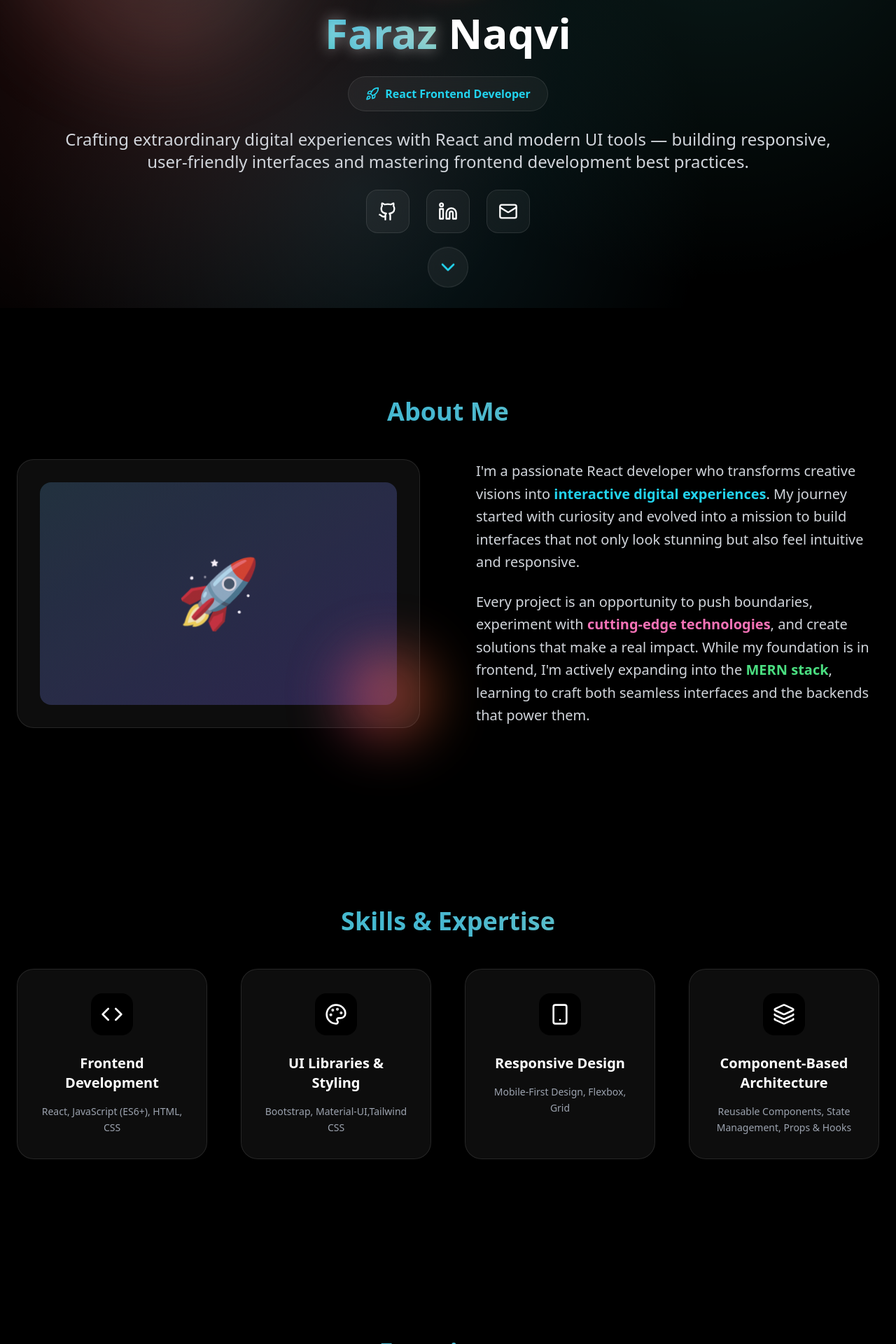
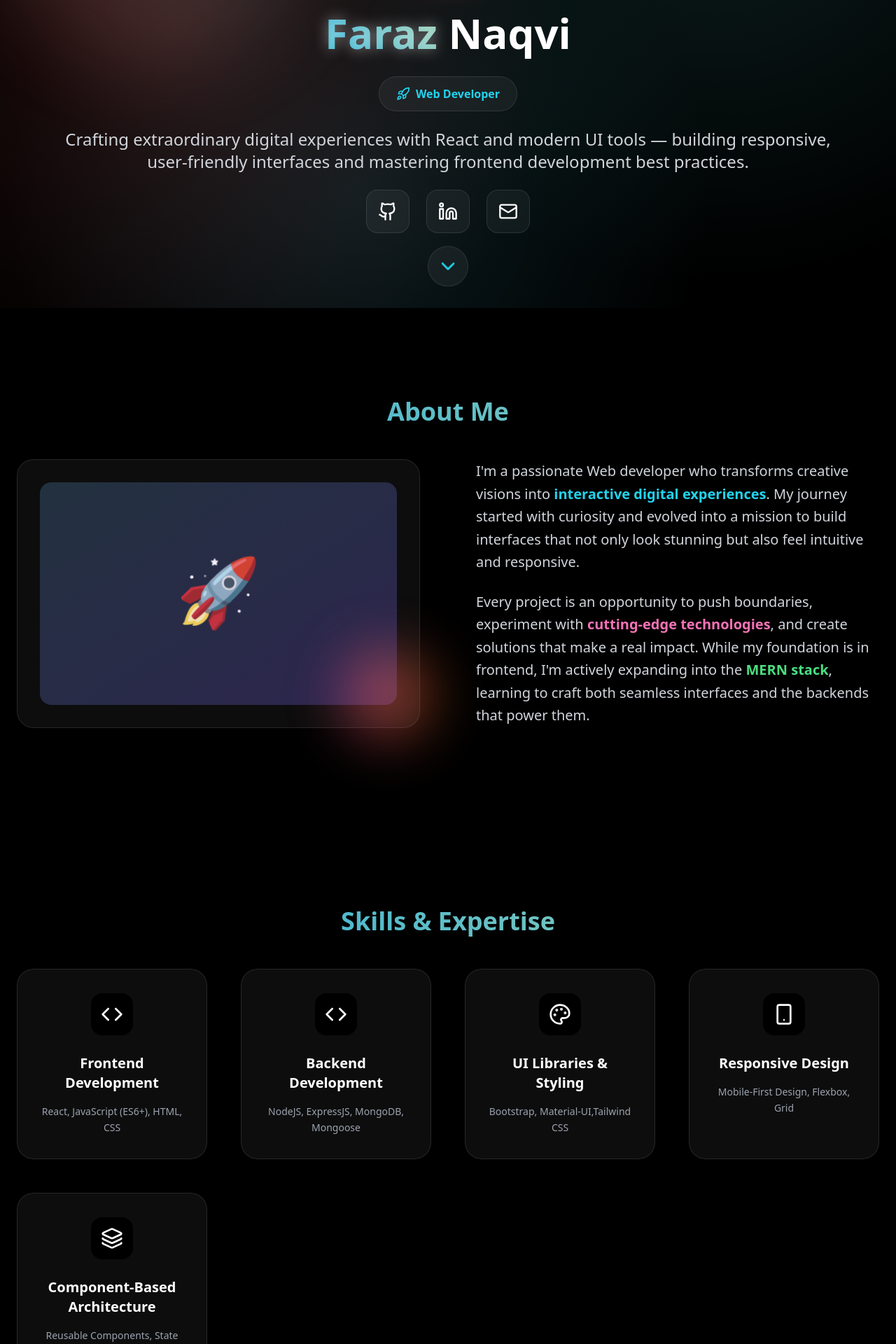
Before and after one commit to farazNaqvi729927/Portfolio, a React (Vite) app: page / in a window 1280 px wide. Shown: the part 360-2280 px from the top of the page at 70% size. Built offline with nearby package versions, Linux system fonts and the light colour scheme.

Commit message:
Added a project and stuff

```diff
--- a/src/App.jsx
+++ b/src/App.jsx
@@ -1,5 +1,5 @@
 import { useState, useEffect } from 'react';
-import { ChevronDown, Github, Linkedin, Mail, ExternalLink, Code, Palette, Smartphone, Layers, Menu, X, Zap, Star, Rocket, Heart, Server, Database } from 'lucide-react';
+import { ChevronDown, Github, Linkedin, Mail, ExternalLink, Code, Palette, Smartphone, Layers, Menu, X, Zap, Star, Rocket, Heart } from 'lucide-react';
 import { useRef } from 'react';
 import emailjs from '@emailjs/browser';
 
@@ -106,6 +106,14 @@ export default function Portfolio() {
 
   const projects = [
     {
+      title: "Elaview",
+      description: `This is a small demo of the initial design of the original Elaview Project.
+      This project could take a few seconds to load because of the hosting service its on`,
+      tech: ["React", "NodeJS", "Material UI", "Tailwind CSS", "MongoDB"],
+      github: "https://github.com/farazNaqvi729927/Elaview",
+      live: "https://elaview.onrender.com"
+    },
+    {
       title: "KFC Pakistan Clone",
       description: "This is a clone of the KFC Pakistan Website that I created from scratch. It's a proper functioning frontend of the original website.",
       tech: ["React", "JavaScript", "Material UI"],
@@ -133,6 +141,11 @@ export default function Portfolio() {
       icon: <Code className="w-8 h-8" />,
       name: "Frontend Development",
       tech: "React, JavaScript (ES6+), HTML, CSS"
+    },
+    {
+      icon: <Code className="w-8 h-8" />,
+      name: "Backend Development",
+      tech: "NodeJS, ExpressJS, MongoDB, Mongoose"
     },
     {
       icon: <Palette className="w-8 h-8" />,
@@ -368,7 +381,7 @@ export default function Portfolio() {
               }`}>
               <span className="px-6 py-3 glass-card rounded-full text-cyan-400 font-semibold flex items-center space-x-2">
                 <Rocket className="w-5 h-5" />
-                <span>React Frontend Developer</span>
+                <span>Web Developer</span>
               </span>
 
             </div>
@@ -435,7 +448,7 @@ export default function Portfolio() {
               className={`space-y-8 fade-in-right stagger-2 ${visibleElements.has('about-content') ? 'visible' : ''}`}>
               <div className="space-y-6">
                 <p className="text-xl text-gray-300 leading-relaxed">
-                  I'm a passionate React developer who transforms creative visions into
+                  I'm a passionate Web developer who transforms creative visions into
                   <span className="text-cyan-400 font-semibold"> interactive digital experiences</span>.
                   My journey started with curiosity and evolved into a mission to build interfaces
                   that not only look stunning but also feel intuitive and responsive.
@@ -552,7 +565,7 @@ export default function Portfolio() {
                     </div>
                     <p className="text-gray-300 mb-3 font-medium">Personal Projects</p>
                     <p className="text-gray-400 mb-6 leading-relaxed group-hover:text-gray-300 transition-colors duration-300">
-                      Developed multiple frontend applications using React and modern JavaScript. Created responsive,
+                      Developed multiple personal web applications using React and modern JavaScript. Created responsive,
                       user-friendly interfaces with focus on performance and accessibility.
                     </p>
                     <div className="flex flex-wrap gap-2">
```
